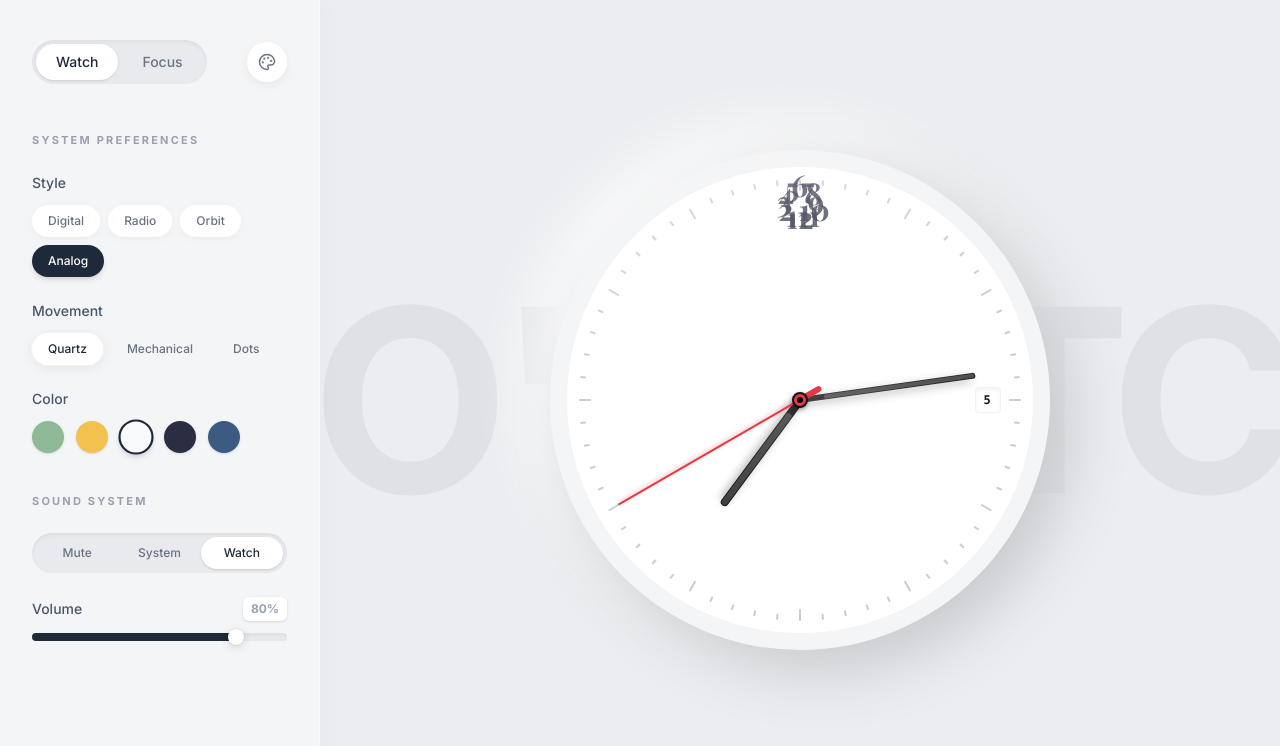
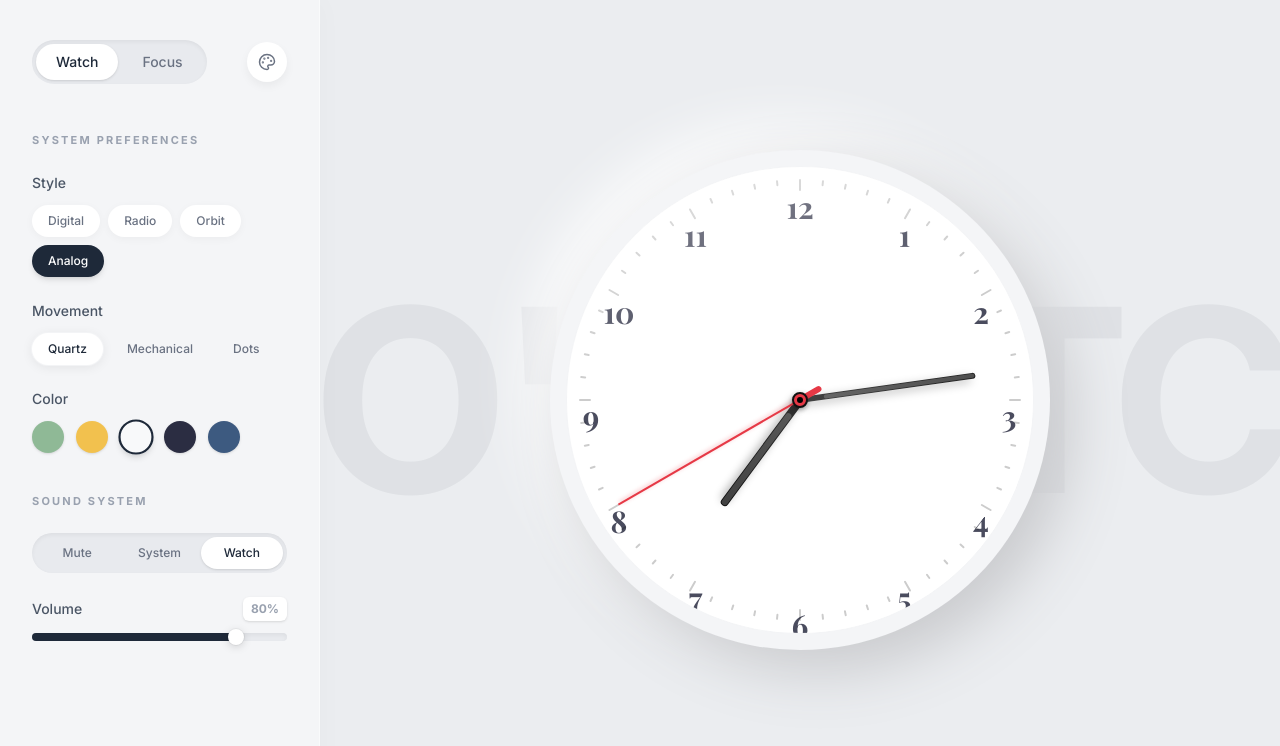
Before and after one commit to phalla-doll/cowatch, a React (Vite) app: page / in a window 1280 px wide. Shown: the top 746 px of the page. Built offline with nearby package versions, Linux system fonts and the light colour scheme.

Commit message:
refactor: update watch face layout and components
Simplify numeral positioning in the watch face component and restrict the date complication display to the 'Orbit' style.

```diff
--- a/src/components/WatchFace.tsx
+++ b/src/components/WatchFace.tsx
@@ -141,14 +141,19 @@ export default function WatchFace({ state }: WatchFaceProps) {
                     return (
                       <div
                         key={i}
-                        className="absolute top-0 left-1/2 w-16 -ml-8 h-full flex justify-center pt-8 text-center font-serif text-3xl font-bold"
+                        className="absolute inset-0 flex justify-center"
                         style={{
                           transform: `rotate(${i * 30}deg)`,
-                          color: state.color === '#2B2D42' || state.color === '#3D5A80' ? '#F4F5F7' : '#2B2D42',
-                          opacity: 0.85
                         }}
                       >
-                        <div style={{ transform: `rotate(${-i * 30}deg)` }}>
+                        <div
+                          className="pt-8 font-serif text-3xl font-bold flex items-center justify-center w-12 h-12"
+                          style={{
+                            transform: `rotate(${-i * 30}deg)`,
+                            color: state.color === '#2B2D42' || state.color === '#3D5A80' ? '#F4F5F7' : '#2B2D42',
+                            opacity: 0.85
+                          }}
+                        >
                           {num}
                         </div>
                       </div>
@@ -317,7 +322,7 @@ export default function WatchFace({ state }: WatchFaceProps) {
             )}
 
             {/* Complication (Date) - Render only for styles that need it */}
-            {(state.style === 'Analog' || state.style === 'Orbit') && (
+            {state.style === 'Orbit' && (
               <div className="absolute right-8 top-1/2 -translate-y-1/2 bg-white/10 backdrop-blur-md px-2 py-1 rounded shadow-inner border border-black/5 text-xs font-bold font-mono tracking-widest"
                    style={{ color: state.color === '#2B2D42' || state.color === '#3D5A80' ? '#fff' : '#111' }}>
                 {time.getDate()}
```
